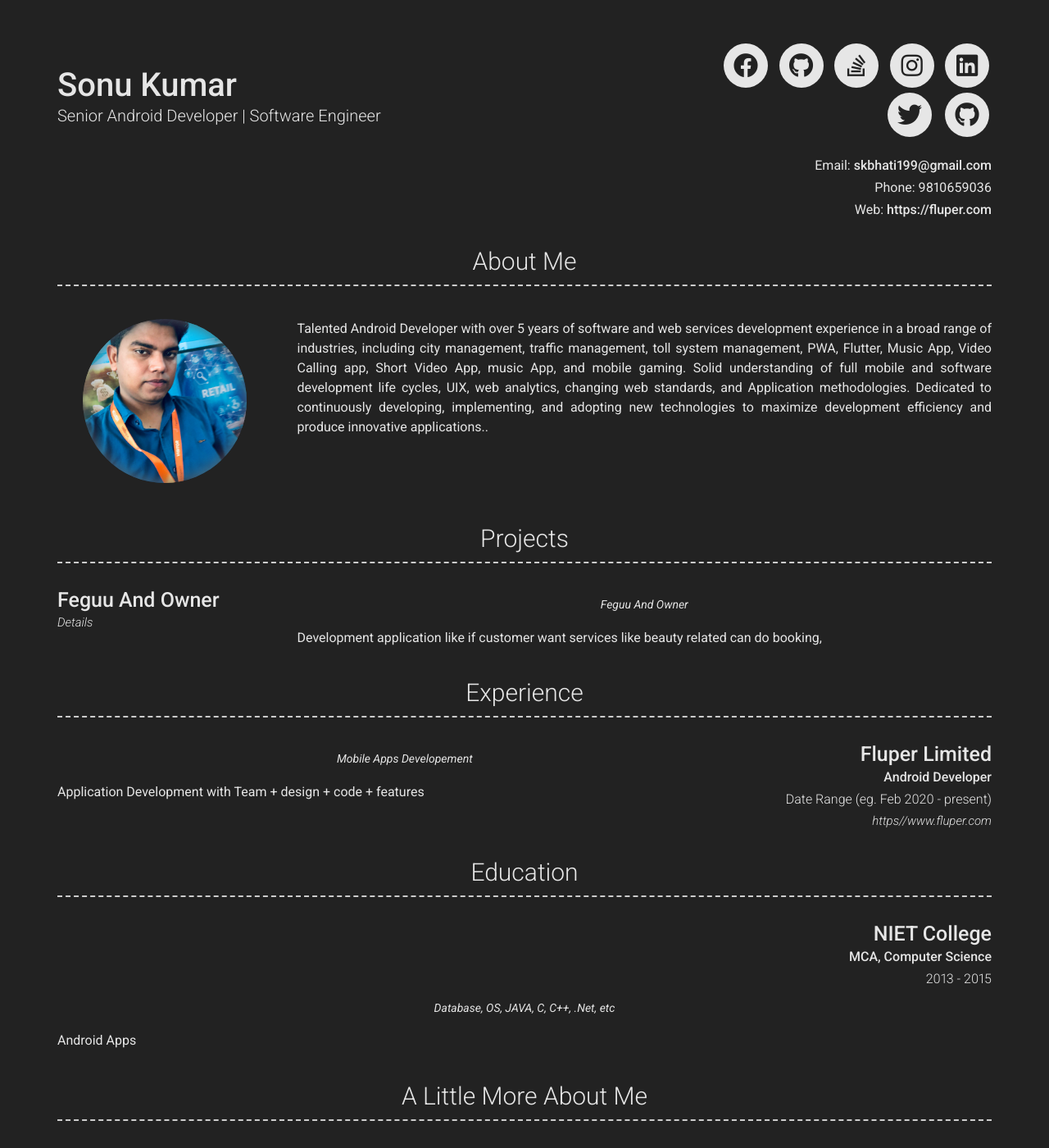
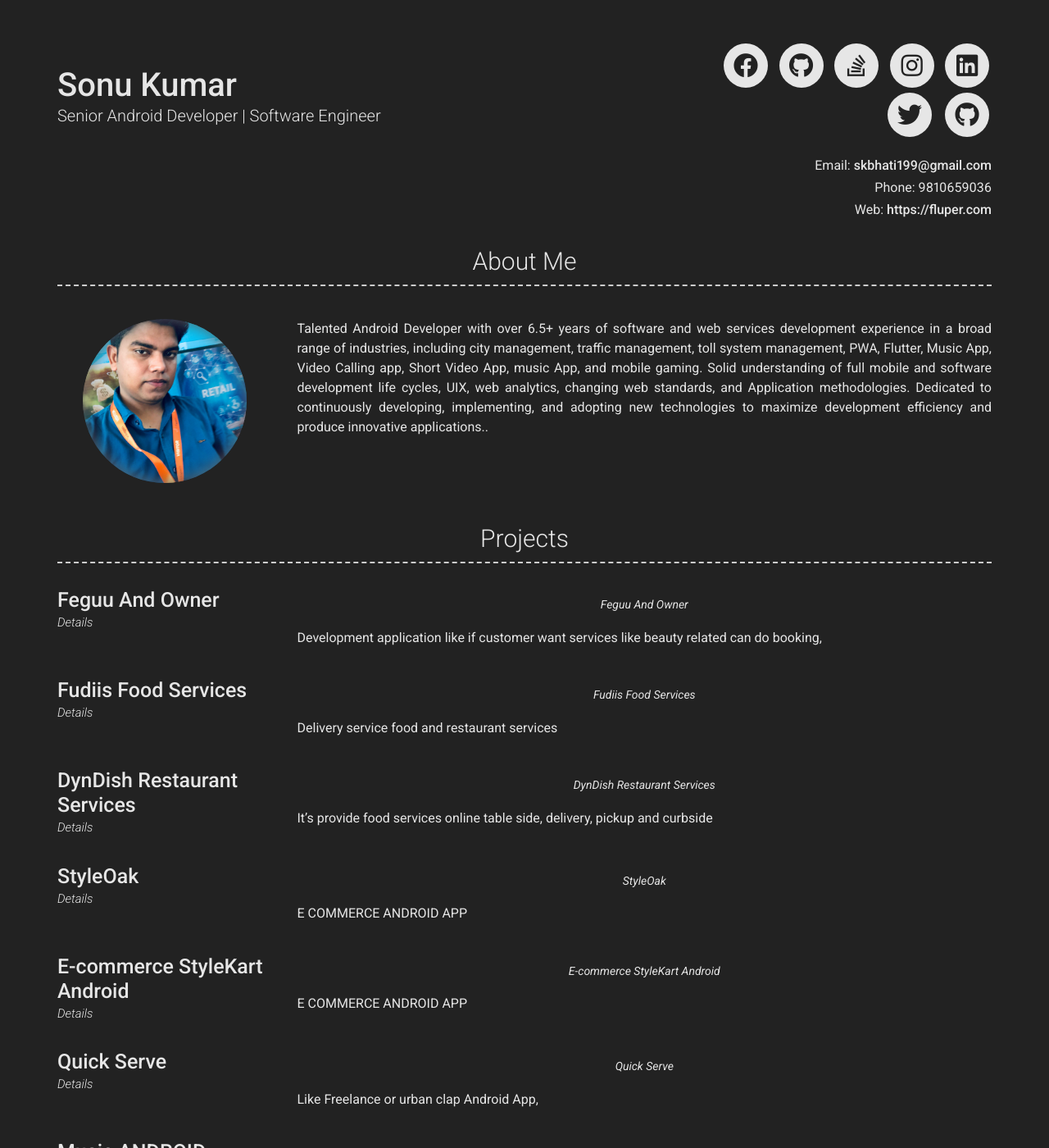
Before and after one commit to skbhati199/skbhati199.github.io, a Jekyll site: the page built from index.md, in a window 1280 px wide and 1400 px high. Shown: the whole window at 82% size. Built offline with Jekyll 4.4.1, drawn with Linux system fonts in a browser that asks for light colours; nearby versions of some CDN libraries; some of the changed text lies outside the part shown.

Commit message:
update content

```diff
--- a/_config.yml
+++ b/_config.yml
@@ -45,7 +45,7 @@ additional_links:
 # about_title: About Me (Use this to override about section title)
 about_profile_image: images/profile.jpg
 about_content: | # this will include new lines to allow paragraphs
-  Talented Android Developer with over 5 years of software and web services development experience in a broad range of industries, including city management, traffic management,
+  Talented Android Developer with over 6.5+ years of software and web services development experience in a broad range of industries, including city management, traffic management,
   toll system management, PWA, Flutter, Music App, Video Calling app, Short Video App, music App, and mobile gaming. Solid understanding of full mobile and software development
   life cycles, UIX, web analytics, changing web standards, and Application methodologies. Dedicated to continuously developing, implementing, and adopting new technologies to
   maximize development efficiency and produce innovative applications..
@@ -62,6 +62,64 @@ content:
           Feguu And Owner
         description: | # this will include new lines to allow paragraphs
           Development application like if customer want services like beauty related can do booking,
+      - layout: left
+        title: Fudiis Food Services
+        link: https//www.fluper.com
+        link_text: Details
+        quote: >
+          Fudiis Food Services
+        description: | # this will include new lines to allow paragraphs
+          Delivery service food and restaurant services
+      - layout: left
+        title: DynDish Restaurant Services
+        link: https//www.fluper.com
+        link_text: Details
+        quote: >
+          DynDish Restaurant Services
+        description: | # this will include new lines to allow paragraphs
+          It's provide food services online table side, delivery, pickup and curbside
+      - layout: left
+        title: StyleOak
+        link: https//www.fluper.com
+        link_text: Details
+        quote: >
+          StyleOak
+        description: | # this will include new lines to allow paragraphs
+          E COMMERCE ANDROID APP
+      - layout: left
+        title: E-commerce StyleKart Android
+        link: https//www.fluper.com
+        link_text: Details
+        quote: >
+          E-commerce StyleKart Android
+        description: | # this will include new lines to allow paragraphs
+          E COMMERCE ANDROID APP
+      - layout: left
+        title: Quick Serve
+        link: https//www.fluper.com
+        link_text: Details
+        quote: >
+          Quick Serve
+        description: | # this will include new lines to allow paragraphs
+          Like Freelance or urban clap Android App,
+      - layout: left
+        title: Music ANDROID APPLICATION
+        link: https//www.fluper.com
+        link_text: Details
+        quote: >
+          Music ANDROID APPLICATION
+        description: | # this will include new lines to allow paragraphs
+          Maintenance for some issues fix accordingly to Pie
+
+      - layout: left
+        title: Doctor On Demand
+        link: https//www.fluper.com
+        link_text: Details
+        quote: >
+          Doctor On Demand
+        description: | # this will include new lines to allow paragraphs
+          Doctor and Patient consultant Android Application
+
   - title: Experience
     layout: list
     content:
```
